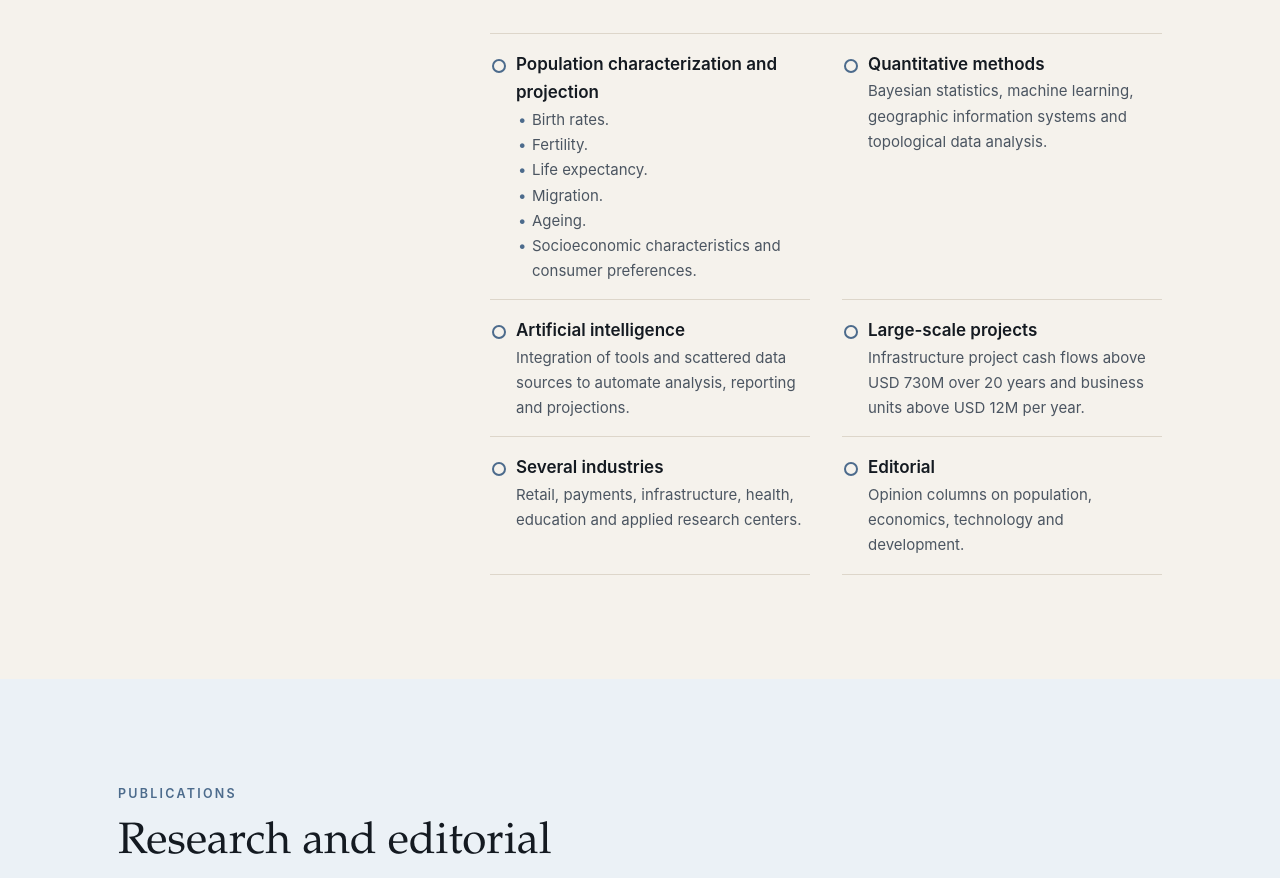
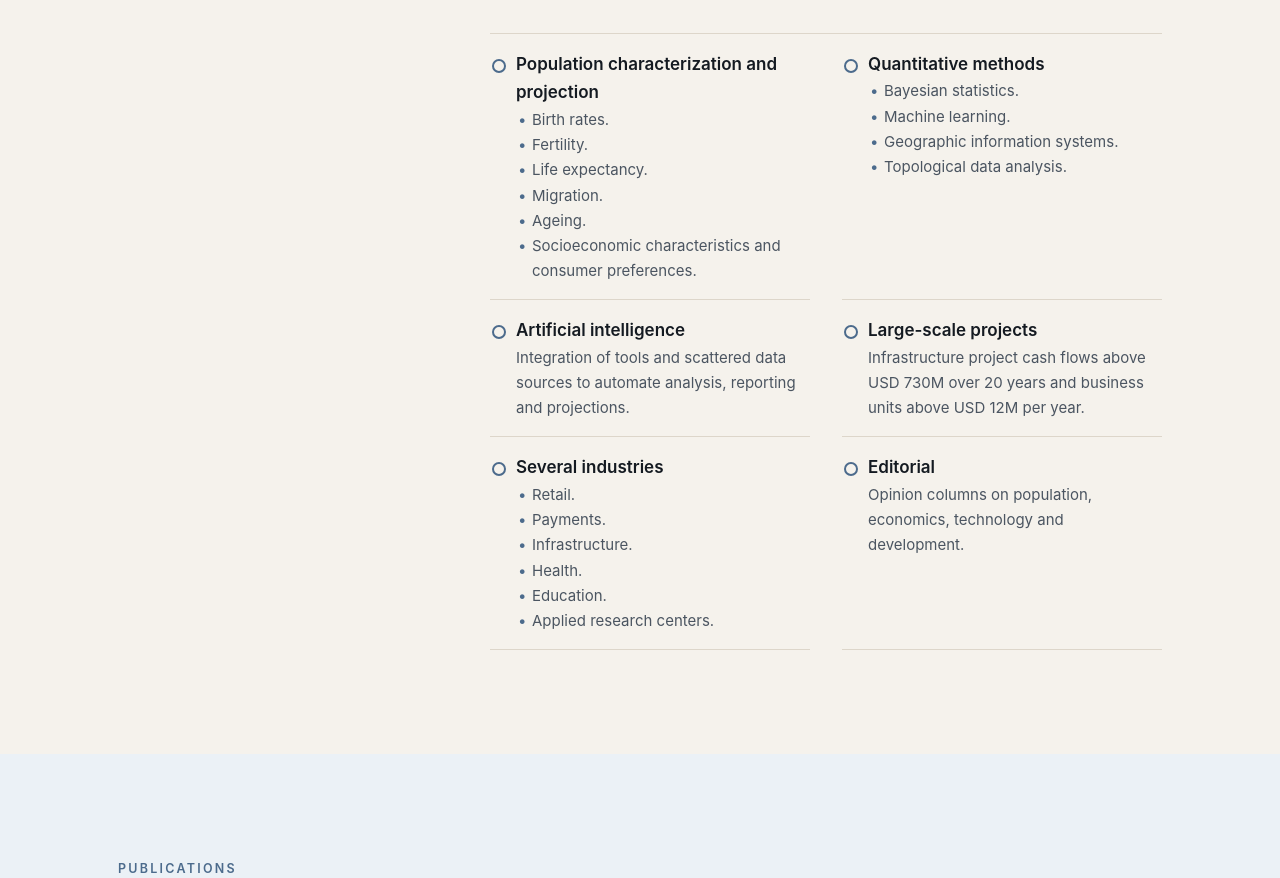
Before and after one commit to davidforero2016/davidforero2016.github.io, a plain HTML site: page en/index.html in a window 1280 px wide. Shown: the part 1662-2540 px from the top of the page. Drawn offline with Linux system fonts and the light colour scheme.

Commit message:
Profile: bullets for methods and industries

```diff
--- a/en/index.html
+++ b/en/index.html
@@ -44,7 +44,7 @@
       <div class="profile-text">
         <p class="section-label">Profile</p><h2 class="">Demography at the core of analytics and public policy</h2>
         <div class="prose"><p>Populations change slowly, but they never stop: fewer children are born, people migrate, grow older and live longer. Those changes define who the students, patients, workers and customers of the future will be. Public policy and business analytics remain incomplete unless they understand and properly project their target population.</p><p>David Forero is an economist with a master's in Development Studies and Management and a PhD candidate in Demography at Universidad Nacional de Córdoba. He has analyzed data for the infrastructure, retail, payments, education and health sectors; for public investment projects exceeding USD 730M over 20-year horizons; and for regional operations across Latin America of more than USD 12M per year.</p><p>His work focuses on the analysis of complex processes through quantitative tools (Bayesian statistics, machine learning, geographic information systems, topological data analysis and AI integrations), to produce population characterizations and projections that are useful, clear and add value.</p></div>
-        <ul class="facts"><li><strong>Population characterization and projection</strong><span><span class="fact-list"><span>Birth rates.</span><span>Fertility.</span><span>Life expectancy.</span><span>Migration.</span><span>Ageing.</span><span>Socioeconomic characteristics and consumer preferences.</span></span></span></li><li><strong>Quantitative methods</strong><span>Bayesian statistics, machine learning, geographic information systems and topological data analysis.</span></li><li><strong>Artificial intelligence</strong><span>Integration of tools and scattered data sources to automate analysis, reporting and projections.</span></li><li><strong>Large-scale projects</strong><span>Infrastructure project cash flows above USD 730M over 20 years and business units above USD 12M per year.</span></li><li><strong>Several industries</strong><span>Retail, payments, infrastructure, health, education and applied research centers.</span></li><li><strong>Editorial</strong><span>Opinion columns on population, economics, technology and development.</span></li></ul>
+        <ul class="facts"><li><strong>Population characterization and projection</strong><span><span class="fact-list"><span>Birth rates.</span><span>Fertility.</span><span>Life expectancy.</span><span>Migration.</span><span>Ageing.</span><span>Socioeconomic characteristics and consumer preferences.</span></span></span></li><li><strong>Quantitative methods</strong><span><span class="fact-list"><span>Bayesian statistics.</span><span>Machine learning.</span><span>Geographic information systems.</span><span>Topological data analysis.</span></span></span></li><li><strong>Artificial intelligence</strong><span>Integration of tools and scattered data sources to automate analysis, reporting and projections.</span></li><li><strong>Large-scale projects</strong><span>Infrastructure project cash flows above USD 730M over 20 years and business units above USD 12M per year.</span></li><li><strong>Several industries</strong><span><span class="fact-list"><span>Retail.</span><span>Payments.</span><span>Infrastructure.</span><span>Health.</span><span>Education.</span><span>Applied research centers.</span></span></span></li><li><strong>Editorial</strong><span>Opinion columns on population, economics, technology and development.</span></li></ul>
       </div>
     </div>
   </section>
```
